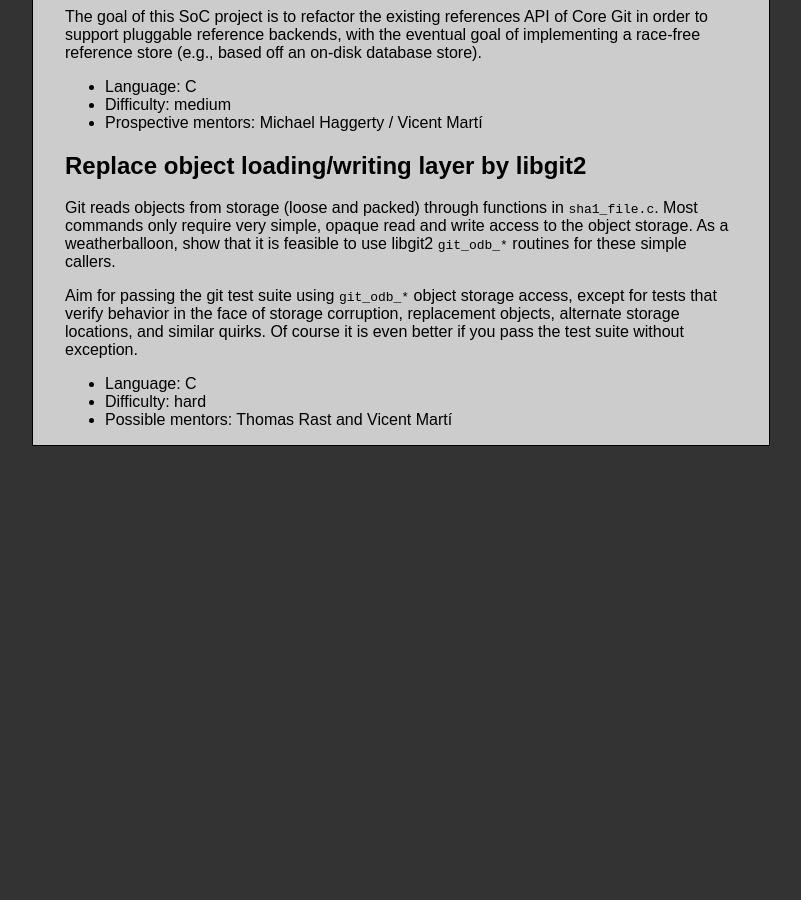
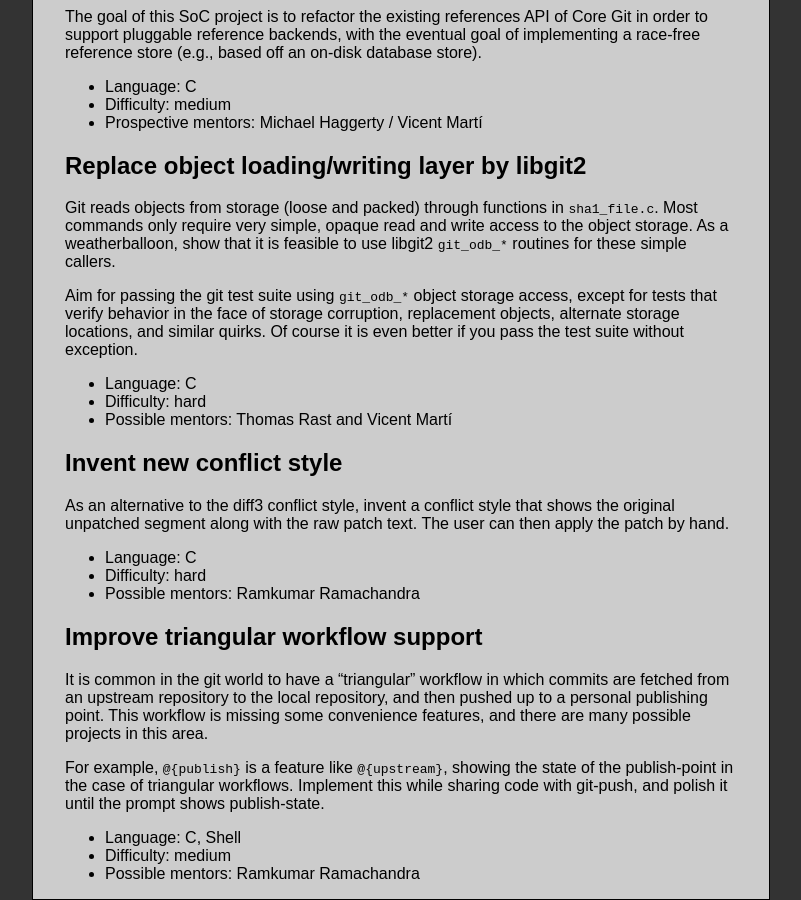
Before and after one commit to git/git.github.io, a Jekyll site: the page built from SoC-2014-Ideas.md, in a window 1280 px wide and 900 px high, scrolled down 729 px. Shown: the whole window, without its empty margins (308-1109 px from the left). Built offline with Jekyll 4.4.1, drawn with Linux system fonts in a browser that asks for light colours; Markdown is read by kramdown in place of the engine named in the settings; before the commit the page ends 1175 px from its top, so only the background shows below that.

Commit message:
soc ideas from artagnon

```diff
--- a/SoC-2014-Ideas.md
+++ b/SoC-2014-Ideas.md
@@ -72,3 +72,30 @@ without exception.
  - Language: C
  - Difficulty: hard
  - Possible mentors: Thomas Rast and Vicent Martí
+
+## Invent new conflict style
+
+As an alternative to the diff3 conflict style, invent a conflict style
+that shows the original unpatched segment along with the raw patch text.
+The user can then apply the patch by hand.
+
+ - Language: C
+ - Difficulty: hard
+ - Possible mentors: Ramkumar Ramachandra
+
+## Improve triangular workflow support
+
+It is common in the git world to have a "triangular" workflow in which
+commits are fetched from an upstream repository to the local
+repository, and then pushed up to a personal publishing point. This
+workflow is missing some convenience features, and there are many
+possible projects in this area.
+
+For example, `@{publish}` is a feature like `@{upstream}`, showing the
+state of the publish-point in the case of triangular workflows.
+Implement this while sharing code with git-push, and polish it until the
+prompt shows publish-state.
+
+ - Language: C, Shell
+ - Difficulty: medium
+ - Possible mentors: Ramkumar Ramachandra
```
